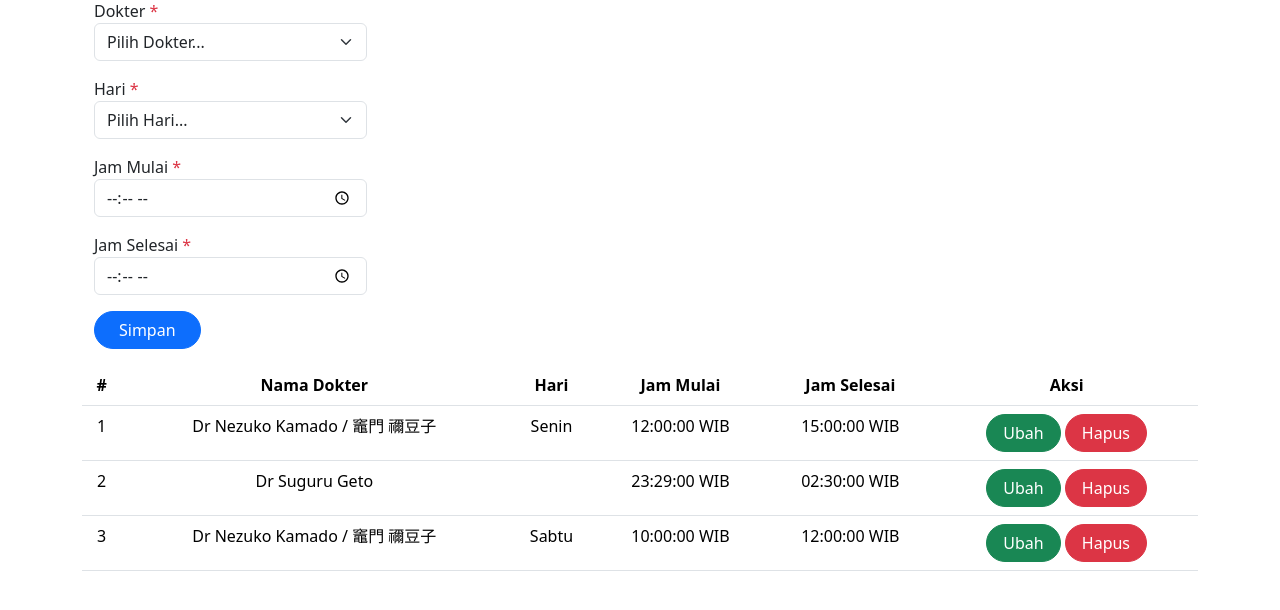
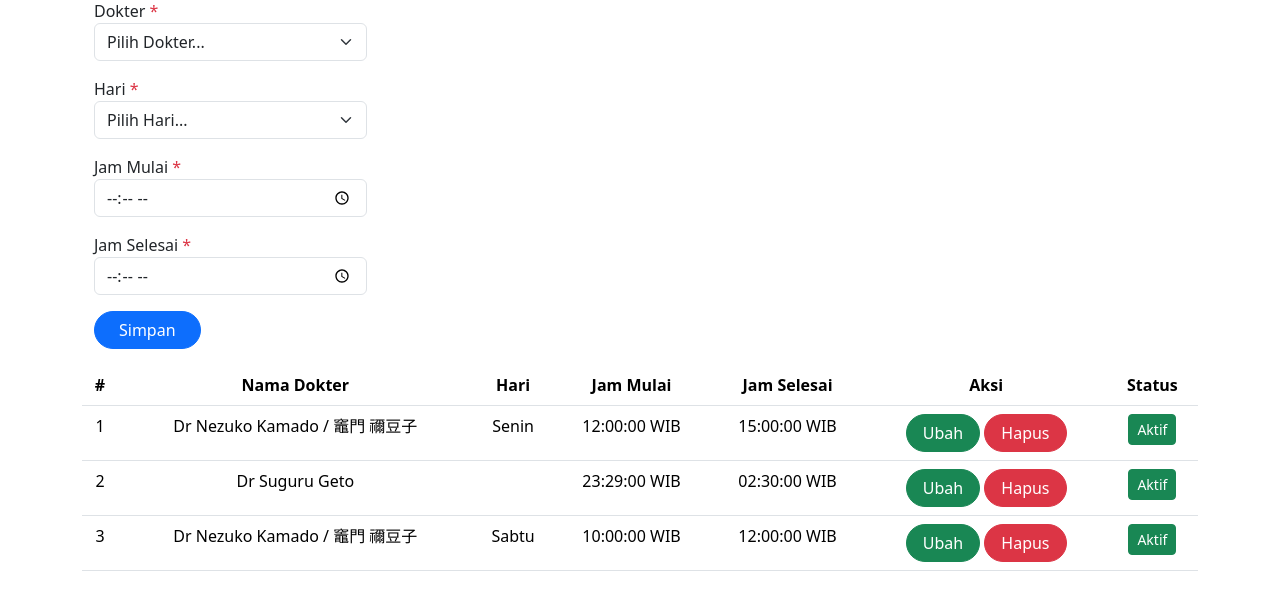
Before and after one commit to Alfinaa12/BK-poliklinik, a PHP site: page /index.php?page=jadwalPeriksa in a window 1280 px wide. Shown: the part 57-667 px from the top of the page. Run offline with PHP 8.4, Linux system fonts and the light colour scheme; the visitor is signed in with stand-in values (Sample User, id 1); data comes from the database, SQL or seed files in the repository.

Commit message:
Update jadwalPeriksa.php
Menambahkan "status"

```diff
--- a/jadwalPeriksa.php
+++ b/jadwalPeriksa.php
@@ -13,10 +13,11 @@ if (isset($_POST['simpan'])) {
     $hari = $_POST['hari'];
     $jam_mulai = $_POST['jam_mulai'];
     $jam_selesai = $_POST['jam_selesai'];
+    $status = $_POST['status'];
 
     if (isset($_POST['id'])) {
         $id = $_POST['id'];
-        $sql = "UPDATE jadwal_periksa SET id_dokter='$id_dokter', hari='$hari', jam_mulai='$jam_mulai', jam_selesai='$jam_selesai' WHERE id = '" . $_POST['id'] . "'";
+        $sql = "UPDATE jadwal_periksa SET id_dokter='$id_dokter', hari='$hari', jam_mulai='$jam_mulai', jam_selesai='$jam_selesai', status ='$status' WHERE id = '" . $_POST['id'] . "'";
         $edit = mysqli_query($mysqli, $sql);
 
         echo "
@@ -26,7 +27,8 @@ if (isset($_POST['simpan'])) {
                 </script>
             ";
     } else {
-        $sql = "INSERT INTO jadwal_periksa (id_dokter, hari, jam_mulai, jam_selesai) VALUES ('$id_dokter', '$hari', '$jam_mulai', '$jam_selesai')";
+      $sql = "INSERT INTO jadwal_periksa (id_dokter, hari, jam_mulai, jam_selesai, status) VALUES ('$id_dokter', '$hari', '$jam_mulai', '$jam_selesai', '$status')";
+
         $tambah = mysqli_query($mysqli, $sql);
 
         echo "
@@ -59,7 +61,52 @@ if (isset($_GET['aksi'])) {
         }
     }
 }
+// Tambahkan logika untuk mengubah status
+if (isset($_GET['aksi'])) {
+  if ($_GET['aksi'] == 'hapus') {
+      $hapus = mysqli_query($mysqli, "DELETE FROM jadwal_periksa WHERE id = '" . $_GET['id'] . "'");
+
+      if ($hapus) {
+          echo "
+              <script>
+                  alert('Berhasil menghapus data.');
+                  document.location='dashboard.php?page=jadwalPeriksa';
+              </script>
+          ";
+      } else {
+          echo "
+              <script>
+                  alert('Gagal menghapus data: " . mysqli_error($mysqli) . "');
+                  document.location='dashboard.php?page=jadwalPeriksa';
+              </script>
+          ";
+      }
+  } elseif ($_GET['aksi'] == 'ubahStatus') {
+      $id = $_GET['id'];
+
+
+      $updateStatus = mysqli_query($mysqli, "UPDATE jadwal_periksa SET status = '$status' WHERE id = '$id'");
+
+      if ($updateStatus) {
+          echo "
+              <script>
+                  alert('Status berhasil diubah.');
+                  document.location='dashboard.php?page=jadwalPeriksa';
+              </script>
+          ";
+      } else {
+          echo "
+              <script>
+                  alert('Gagal mengubah status: " . mysqli_error($mysqli) . "');
+                  document.location='dashboard.php?page=jadwalPeriksa';
+              </script>
+          ";
+      }
+  }
+}
+
 ?>
+
 <main id="jadwalPeriksa">
   <div class="container">
     <div class="row">
@@ -137,11 +184,16 @@ if (isset($_GET['aksi'])) {
               <th valign="left">Jam Mulai</th>
               <th valign="left">Jam Selesai</th>
               <th valign="left">Aksi</th>
+              <th valign="left">Status</th>
+
+
             </tr>
           </thead>
           <tbody>
             <?php
-              $result = mysqli_query($mysqli, "SELECT dokter.nama, jadwal_periksa.id, jadwal_periksa.hari, jadwal_periksa.jam_mulai, jadwal_periksa.jam_selesai FROM dokter JOIN jadwal_periksa ON dokter.id = jadwal_periksa.id_dokter");
+              $result = mysqli_query($mysqli, "SELECT dokter.nama, jadwal_periksa.id,
+              jadwal_periksa.hari, jadwal_periksa.jam_mulai, jadwal_periksa.jam_selesai,
+              jadwal_periksa.status FROM dokter JOIN jadwal_periksa ON dokter.id = jadwal_periksa.id_dokter");
               $no = 1;
               while ($data = mysqli_fetch_array($result)) :
             ?>
@@ -157,6 +209,16 @@ if (isset($_GET['aksi'])) {
                 <a class="btn btn-danger rounded-pill px-3"
                   href="dashboard.php?page=jadwalPeriksa&id=<?php echo $data['id'] ?>&aksi=hapus">Hapus</a>
               </td>
+              <td>
+              <?php
+              if ($data['status'] == 0) {
+                echo '<a class="btn btn-sm btn-success" href="dashboard.php?page=jadwalPeriksa&id=' . $data['id'] . '&aksi=ubahStatus">Aktif</a>';
+              } else {
+                echo '<a class="btn btn-sm btn-danger" href="dashboard.php?page=jadwalPeriksa&id=' . $data['id'] . '&aksi=ubahStatus">Tidak Aktif</a>';
+}
+?>
+
+                  </td>
             </tr>
 
             <?php endwhile; ?>
```
